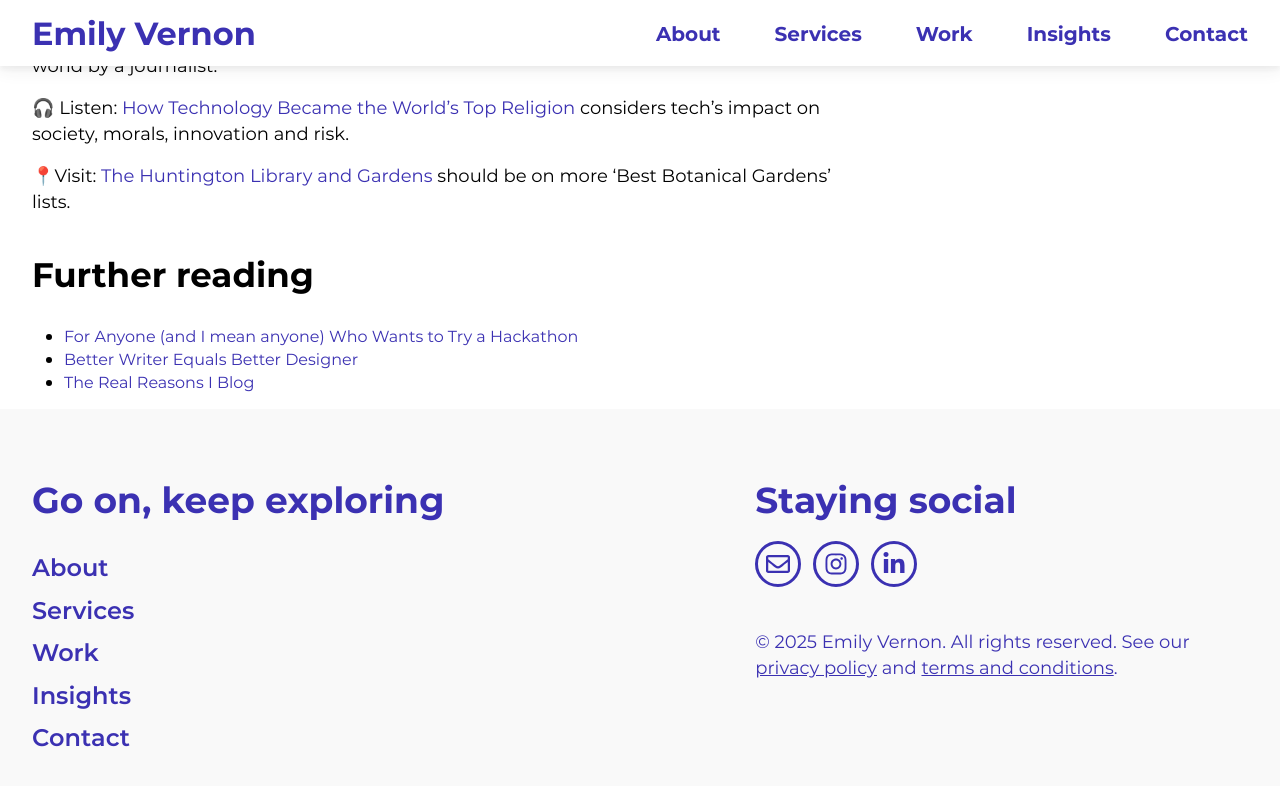
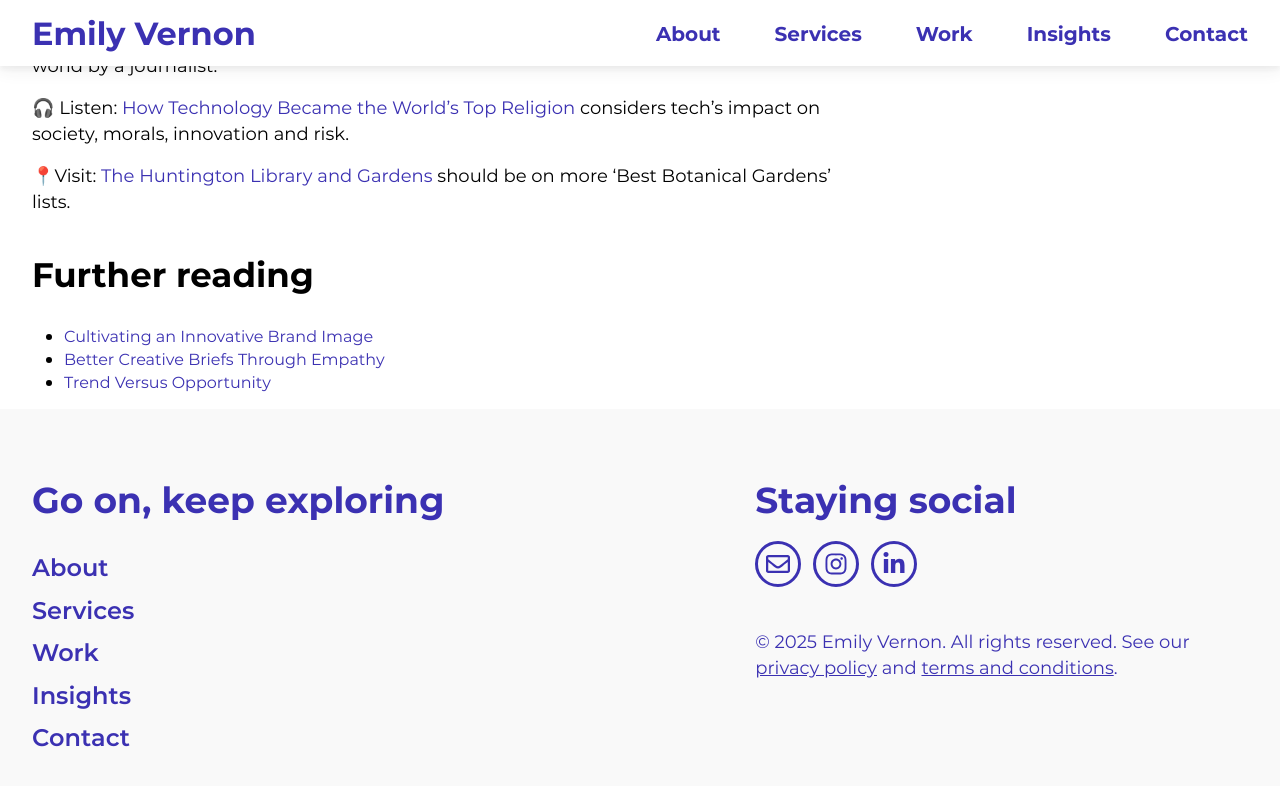
Before and after one commit to emilygv/emilyvernon.com, a Jekyll site: the page built from _posts/2025-01-03-declutter-your-brand-pantry.md, in a window 1280 px wide and 900 px high, scrolled down 3021 px. Shown: the top 786 px of the window. Built offline with Jekyll 4.4.1, drawn with Linux system fonts in a browser that asks for light colours.

Commit message:
Update 2025-01-03-declutter-your-brand-pantry.md

```diff
--- a/_posts/2025-01-03-declutter-your-brand-pantry.md
+++ b/_posts/2025-01-03-declutter-your-brand-pantry.md
@@ -3,9 +3,9 @@ category: Newsletter
 # image: "/assets/newsletter/2025-01-03/map.png"
 description: Brands, like boats, encounter a similar need for periodic cleaning and strategic renewal. Sustaining brand health involves both active curation and proactive upkeep.
 further_reading:
-    - For Anyone (and I mean anyone) Who Wants to Try a Hackathon
-    - Better Writer Equals Better Designer
-    - The Real Reasons I Blog
+    - Better Creative Briefs Through Empathy
+    - Trend Versus Opportunity
+    - Cultivating an Innovative Brand Image
 ---
 
 ![](/assets/newsletter/2025-01-03/map.png)
```
